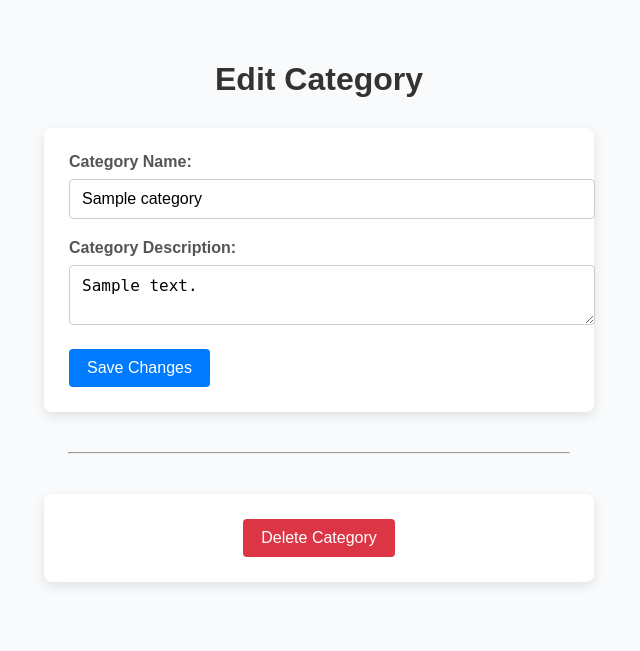
After one commit to MARSHMELLO-4/intern-VSK, a Django app: page /editCategory/1/ in a window 1280 px wide. The commit adds this page. Shown: the top 651 px of the page, without its empty margins (321-961 px from the left). Run offline with Django 5.2, Linux system fonts and the light colour scheme; a user stored in the database is signed in; tables that the repository leaves empty hold one stand-in row (values such as "Sample post").

Commit message:
Edit category has been added to the salesman portal. This allows users to edit existing categories directly from the admin dashboard. The feature includes a form for updating category details and ensures that changes are saved correctly in the database.

```diff
--- a/salesmanPortal/salesmanPanel/urls.py
+++ b/salesmanPortal/salesmanPanel/urls.py
@@ -34,4 +34,5 @@ urlpatterns = [
     path('downloadLeads/', views.downloadLeads, name='downloadLeads'),
     path('deleteCategory/<int:category_id>/', views.deleteCategory, name='deleteCategory'),
     path('bulk-delete-leads/', views.bulk_delete_leads_ajax, name='bulk_delete_leads_ajax'),
+    path('editCategory/<int:category_id>/', views.editCategory, name='editCategory'),
 ]
--- a/salesmanPortal/salesmanPanel/views.py
+++ b/salesmanPortal/salesmanPanel/views.py
@@ -1,4 +1,5 @@
 import json
+import re
 from venv import logger
 from django.shortcuts import get_object_or_404, render,redirect
 from django.contrib.auth.models import User
@@ -964,12 +965,19 @@ def downloadLeads(request):
 @login_required
 @user_passes_test(is_admin)
 def deleteCategory(request, category_id):
-    try:
-        category_to_delete = category.objects.get(id=category_id)
-        category_to_delete.delete()  # Delete the category
-        messages.success(request, f"Category '{category_to_delete.name}' deleted successfully")
-    except category.DoesNotExist:
-        messages.error(request, "Category does not exist")
+    if request.method == 'POST': # Crucial: Only allow POST requests for deletion
+        try:
+            # Assuming your model is Category, not category (lowercase 'c')
+            category_to_delete = category.objects.get(id=category_id)
+            category_name = category_to_delete.name # Store name before deleting
+            category_to_delete.delete()  # Delete the category
+            messages.success(request, f"Category '{category_name}' deleted successfully")
+        except category.DoesNotExist: # Use the correct model name here too
+            messages.error(request, "Category does not exist")
+        except Exception as e: # Catch any other potential errors during deletion
+            messages.error(request, f"An error occurred during deletion: {e}")
+    else:
+        messages.error(request, "Invalid request method for deletion.")
 
     return redirect('viewCategory')  # Redirect to view categories after deletion
 
@@ -1010,3 +1018,32 @@ def bulk_delete_leads_ajax(request):
     except Exception as e:
         messages.error(request, 'An error occurred during bulk deletion.')
         return JsonResponse({'success': False, 'error': str(e)}, status=500)
+
+@login_required
+@user_passes_test(is_admin)
+def editCategory(request, category_id):
+    try:
+        # Assuming your model is Category, not category (lowercase 'c')
+        selected_category = category.objects.get(id=category_id)
+    except category.DoesNotExist: # Use the correct model name here too
+        messages.error(request, "Category does not exist")
+        return redirect('viewCategory')
+
+    if request.method == 'POST':
+        # Corrected field names from the HTML form
+        name = request.POST.get('category_name')
+        description = request.POST.get('category_description', '')
+
+        if name:
+            selected_category.name = name
+            selected_category.description = description
+            selected_category.save()
+            messages.success(request, f"Category '{selected_category.name}' updated successfully")
+            return redirect('viewCategory')
+        else:
+            messages.error(request, "Category name is required")
+
+    context = {
+        'selected_category': selected_category,
+    }
+    return render(request, 'salesmanPortal/editCategory.html', context)
--- a/salesmanPortal/templates/salesmanPortal/adminDashboard.html
+++ b/salesmanPortal/templates/salesmanPortal/adminDashboard.html
@@ -623,8 +623,8 @@ body {
                 </div>
             {% endif %}
             <div style="display: flex; gap: 12px; flex-wrap: wrap;">
-                <a href="{% url 'deleteCategory' category_id %}" class="btn btn-danger" style="background-color: var(--danger); color: white;" onclick="return confirmDeleteCategory();">
-                    <i class="bi bi-trash"></i> Delete Category
+                <a href="{% url 'editCategory' category_id %}" class="btn btn-warning" style="background-color: var(--warning); color: var(--dark);">
+                    <i class="bi bi-pencil-square"></i> Edit Category
                 </a>
                 <a href="{% url 'uploadLeads' category_id %}" class="btn btn-primary">
                     <i class="bi bi-cloud-upload"></i> Upload Leads
--- /dev/null
+++ b/salesmanPortal/templates/salesmanPortal/editCategory.html
@@ -0,0 +1,132 @@
+<!DOCTYPE html>
+<html lang="en">
+<head>
+    <meta charset="UTF-8">
+    <meta name="viewport" content="width=device-width, initial-scale=1.0">
+    <title>Edit Category</title>
+    <style>
+        body {
+            font-family: Arial, sans-serif;
+            background-color: #f9fafb;
+            margin: 0;
+            padding: 40px;
+        }
+
+        h1 {
+            text-align: center;
+            color: #333;
+            margin-bottom: 30px;
+        }
+
+        form {
+            background-color: #fff;
+            padding: 25px;
+            border-radius: 8px;
+            max-width: 500px;
+            margin: 0 auto 30px auto;
+            box-shadow: 0 4px 12px rgba(0, 0, 0, 0.1);
+        }
+
+        .form-group {
+            margin-bottom: 20px;
+        }
+
+        label {
+            display: block;
+            font-weight: bold;
+            margin-bottom: 8px;
+            color: #555;
+        }
+
+        input[type="text"],
+        textarea {
+            width: 100%;
+            padding: 10px 12px;
+            border: 1px solid #ccc;
+            border-radius: 4px;
+            font-size: 16px;
+            transition: border-color 0.3s ease;
+        }
+
+        input[type="text"]:focus,
+        textarea:focus {
+            border-color: #007bff;
+            outline: none;
+        }
+
+        button {
+            padding: 10px 18px;
+            font-size: 16px;
+            border: none;
+            border-radius: 4px;
+            cursor: pointer;
+        }
+
+        .btn-primary {
+            background-color: #007bff;
+            color: white;
+        }
+
+        .btn-primary:hover {
+            background-color: #0056b3;
+        }
+
+        .btn-danger {
+            background-color: #dc3545;
+            color: white;
+        }
+
+        .btn-danger:hover {
+            background-color: #b02a37;
+        }
+
+        hr {
+            margin: 40px auto;
+            max-width: 500px;
+        }
+    </style>
+</head>
+<body>
+    <h1>Edit Category</h1>
+
+    <form method="post" action="{% url 'editCategory' selected_category.id %}">
+        {% csrf_token %}
+        <div class="form-group">
+            <label for="category_name">Category Name:</label>
+            <input
+                type="text"
+                id="category_name"
+                name="category_name"
+                value="{{ selected_category.name }}"
+                class="form-control"
+                required
+            >
+        </div>
+
+        <div class="form-group">
+            <label for="category_description">Category Description:</label>
+            <textarea
+                id="category_description"
+                name="category_description"
+                class="form-control"
+                required
+            >{{ selected_category.description }}</textarea>
+        </div>
+
+        <button type="submit" class="btn btn-primary">Save Changes</button>
+    </form>
+
+    <hr>
+
+    <form
+        method="post"
+        action="{% url 'deleteCategory' selected_category.id %}"
+        onsubmit="return confirm('Are you sure you want to delete category \'{{ selected_category.name }}\'? This action cannot be undone.');"
+    >
+        {% csrf_token %}
+        <div style="text-align: center;">
+            <button type="submit" class="btn btn-danger">Delete Category</button>
+        </div>
+    </form>
+</body>
+</html>
```
Also changed, not shown: salesmanPortal/db.sqlite3.
